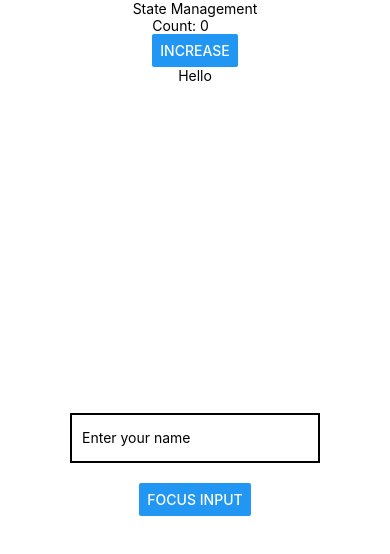
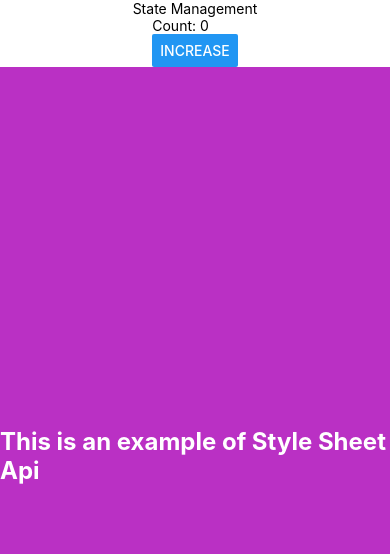
Before and after one commit to Ritesh-1703/React-Native, a React Native app in the folder Component_App/: screen / in a window 390 px wide. Shown: the top 554 px of the page. Built offline with nearby package versions, Linux system fonts and the light colour scheme.

Commit message:
Styling APi example practice

```diff
--- a/Component_App/App.tsx
+++ b/Component_App/App.tsx
@@ -3,13 +3,16 @@ import { View, Text, StyleSheet } from 'react-native';
 import Counter from './src/Counter';
 import Example from './src/UseEffect';
 import Example2 from './src/UseRef';
+import StylingExample from './src/Styling/StylingExample';
+
 export default function App() {
   return (
     <View style={styles.container}>
       <Text>State Management</Text>
       <Counter />
-      <Example />
-      <Example2 />
+      {/* <Example />
+      <Example2 /> */}
+      <StylingExample />
     </View>
   );
 }
--- /dev/null
+++ b/Component_App/src/Styling/StylingExample.js
@@ -0,0 +1,25 @@
+import React from 'react'
+import { View, Text, StyleSheet } from 'react-native'
+
+const StylingExample = () => {
+    return (
+        <View style={styles.container}>
+            <Text style={styles.title}>This is an example of Style Sheet Api</Text>
+        </View>
+    )
+}
+
+const styles = StyleSheet.create({
+    container: {
+        flex: 1,
+        justifyContent: 'center',
+        alignItems: 'center',
+        backgroundColor: '#ba30c4',
+    },
+    title: {
+        fontSize: 24,
+        fontWeight: 'bold',
+        color: '#fff',
+    }
+})
+export default StylingExample
```
